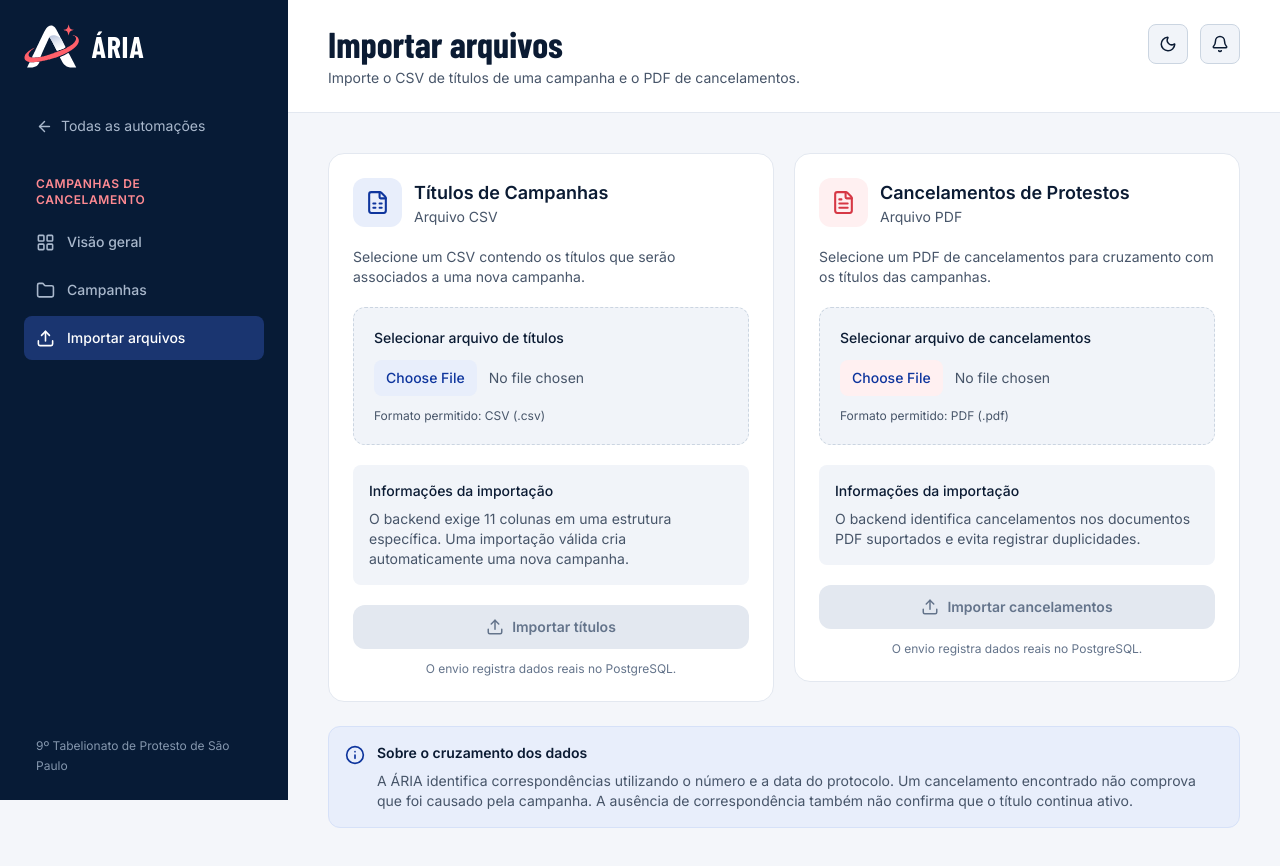
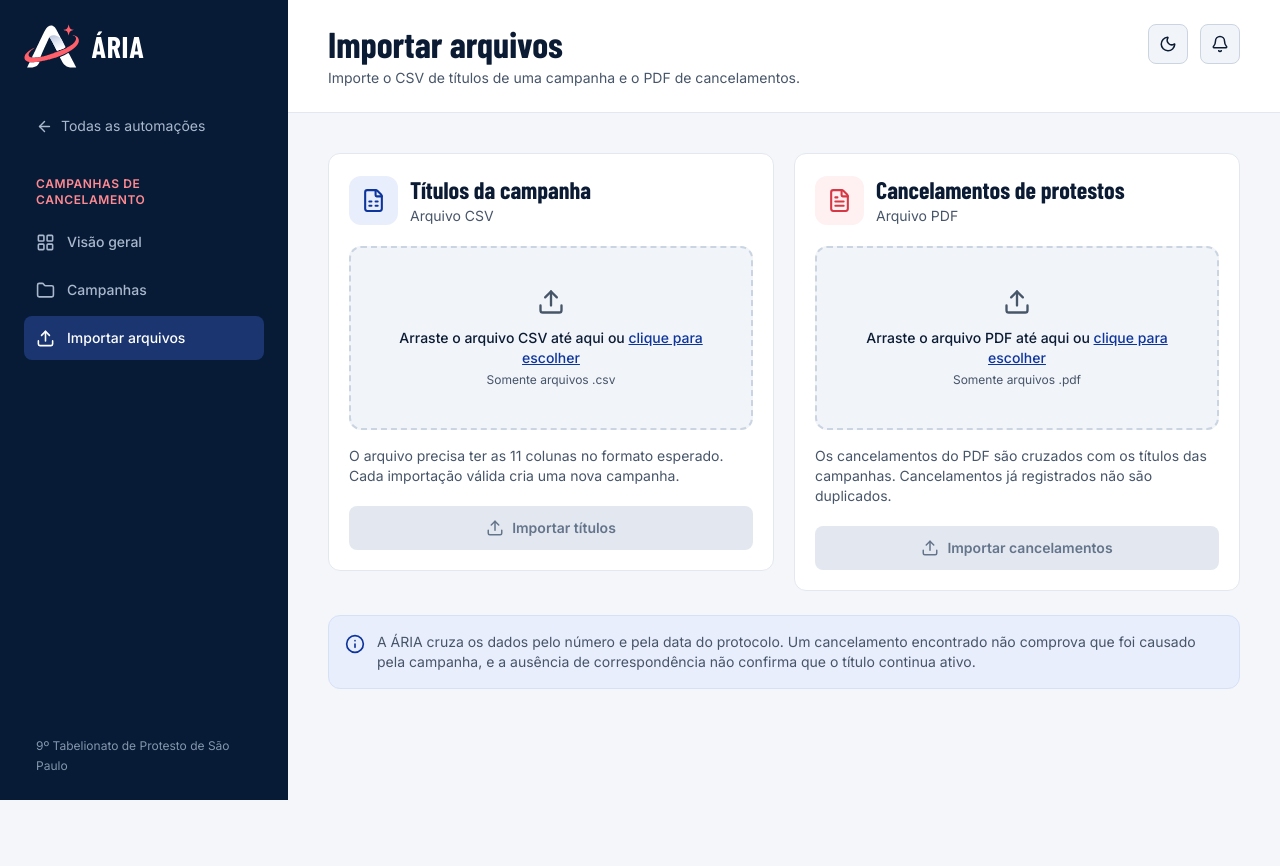
Before and after one commit to Liberato02/9TB_FrontEnd, a React (Vite) app: page /cancelamentos/importar in a window 1280 px wide. After the commit the page ends 800 px from the top, so only its background shows below. Built offline with nearby package versions, Linux system fonts and the light colour scheme.

Commit message:
feat: adiciona arrastar e soltar na importacao de arquivos

```diff
--- a/src/automacoes/cancelamentos/telas/ImportarArquivos.tsx
+++ b/src/automacoes/cancelamentos/telas/ImportarArquivos.tsx
@@ -1,4 +1,4 @@
-import { useRef, useState, type ChangeEvent } from "react";
+import { useRef, useState, type DragEvent, type ReactNode } from "react";
 import {
   FileSpreadsheet,
   FileText,
@@ -41,6 +41,169 @@ function obterMensagemErro(erro: unknown): string {
   return "Ocorreu um erro inesperado durante a importação.";
 }
 
+type AreaImportacaoProps = {
+  tipo: TipoArquivo;
+  titulo: string;
+  descricao: string;
+  observacao: string;
+  icone: ReactNode;
+  arquivo: File | null;
+  erro: string;
+  enviando: boolean;
+  bloqueado: boolean;
+  textoBotao: string;
+  textoEnviando: string;
+  classeBotao: string;
+  resultado: ReactNode;
+  aoSelecionar: (arquivo: File | undefined) => void;
+  aoRemover: () => void;
+  aoImportar: () => void;
+};
+
+function AreaImportacao({
+  tipo,
+  titulo,
+  descricao,
+  observacao,
+  icone,
+  arquivo,
+  erro,
+  enviando,
+  bloqueado,
+  textoBotao,
+  textoEnviando,
+  classeBotao,
+  resultado,
+  aoSelecionar,
+  aoRemover,
+  aoImportar,
+}: AreaImportacaoProps) {
+  const [arrastando, setArrastando] = useState(false);
+
+  const extensao = tipo === "csv" ? ".csv" : ".pdf";
+  const formato = tipo.toUpperCase();
+
+  function soltar(evento: DragEvent<HTMLLabelElement>) {
+    evento.preventDefault();
+    setArrastando(false);
+
+    if (!bloqueado) {
+      aoSelecionar(evento.dataTransfer.files[0]);
+    }
+  }
+
+  return (
+    <article className="flex flex-col rounded-xl border border-borda bg-superficie p-5">
+      <div className="flex items-center gap-3">
+        {icone}
+
+        <div>
+          <h3 className="font-titulo text-2xl font-bold">{titulo}</h3>
+
+          <p className="text-sm text-texto-secundario">{descricao}</p>
+        </div>
+      </div>
+
+      <label
+        htmlFor={`arquivo-${tipo}`}
+        onDragOver={(evento) => {
+          evento.preventDefault();
+
+          if (!bloqueado) {
+            setArrastando(true);
+          }
+        }}
+        onDragLeave={() => setArrastando(false)}
+        onDrop={soltar}
+        className={`mt-5 flex flex-col items-center justify-center rounded-xl border-2 border-dashed px-5 py-10 text-center transition-colors ${
+          bloqueado
+            ? "cursor-not-allowed border-borda bg-superficie-suave opacity-60"
+            : arrastando
+              ? "cursor-copy border-destaque bg-destaque-suave"
+              : "cursor-pointer border-borda-forte bg-superficie-suave hover:border-destaque"
+        }`}
+      >
+        <Upload size={28} className="text-texto-secundario" />
+
+        <span className="mt-3 text-sm font-medium">
+          Arraste o arquivo {formato} até aqui ou{" "}
+          <span className="text-destaque underline">clique para escolher</span>
+        </span>
+
+        <span className="mt-1 text-xs text-texto-secundario">
+          Somente arquivos {extensao}
+        </span>
+
+        <input
+          id={`arquivo-${tipo}`}
+          type="file"
+          accept={extensao}
+          disabled={bloqueado}
+          onChange={(evento) => {
+            aoSelecionar(evento.target.files?.[0]);
+            evento.target.value = "";
+          }}
+          className="sr-only"
+        />
+      </label>
+
+      {erro && (
+        <div
+          role="alert"
+          className="mt-4 flex items-start gap-2 rounded-lg bg-erro-suave p-3 text-sm text-erro"
+        >
+          <AlertCircle size={18} className="shrink-0" />
+
+          <span>{erro}</span>
+        </div>
+      )}
+
+      {arquivo && (
+        <div className="mt-4 flex items-start justify-between gap-3 rounded-lg border border-sucesso-suave-forte bg-sucesso-suave p-3">
+          <div className="flex min-w-0 items-start gap-2">
+            <CheckCircle2 size={20} className="shrink-0 text-sucesso" />
+
+            <div className="min-w-0">
+              <p className="text-sm font-medium break-all text-texto">
+                {arquivo.name}
+              </p>
+
+              <p className="mt-0.5 text-xs text-texto-secundario">
+                {formatarTamanho(arquivo.size)}
+              </p>
+            </div>
+          </div>
+
+          <button
+            type="button"
+            disabled={bloqueado}
+            onClick={aoRemover}
+            aria-label={`Remover arquivo ${formato}`}
+            className="rounded-lg p-1 text-texto-secundario hover:bg-sucesso-suave-forte disabled:opacity-50"
+          >
+            <X size={18} />
+          </button>
+        </div>
+      )}
+
+      <p className="mt-4 text-sm text-texto-secundario">{observacao}</p>
+
+      <button
+        type="button"
+        disabled={!arquivo || bloqueado}
+        onClick={aoImportar}
+        className={`mt-5 flex w-full items-center justify-center gap-2 rounded-lg px-5 py-3 text-sm font-semibold transition-colors disabled:cursor-not-allowed disabled:bg-borda disabled:text-texto-suave ${classeBotao}`}
+      >
+        <Upload size={18} />
+
+        {enviando ? textoEnviando : textoBotao}
+      </button>
+
+      {resultado}
+    </article>
+  );
+}
+
 function ImportarArquivos() {
   const [arquivoCsv, setArquivoCsv] = useState<File | null>(null);
   const [arquivoPdf, setArquivoPdf] = useState<File | null>(null);
@@ -62,14 +225,7 @@ function ImportarArquivos() {
 
   const importacaoEmAndamento = enviando !== null;
 
-  function selecionarArquivo(
-    evento: ChangeEvent<HTMLInputElement>,
-    tipo: TipoArquivo,
-  ) {
-    const arquivo = evento.target.files?.[0];
-
-    evento.target.value = "";
-
+  function selecionarArquivo(arquivo: File | undefined, tipo: TipoArquivo) {
     if (!arquivo || envioEmAndamento.current) {
       return;
     }
@@ -190,260 +346,82 @@ function ImportarArquivos() {
   return (
     <div className="space-y-6">
       <section className="grid grid-cols-1 items-start gap-5 xl:grid-cols-2">
-        <article className="rounded-2xl border border-borda bg-superficie p-6">
-          <div className="flex items-center gap-3">
+        <AreaImportacao
+          tipo="csv"
+          titulo="Títulos da campanha"
+          descricao="Arquivo CSV"
+          observacao="O arquivo precisa ter as 11 colunas no formato esperado. Cada importação válida cria uma nova campanha."
+          icone={
             <div className="rounded-xl bg-destaque-suave p-3">
               <FileSpreadsheet size={25} className="text-destaque" />
             </div>
-
-            <div>
-              <h3 className="text-lg font-semibold">Títulos de Campanhas</h3>
-
-              <p className="text-sm text-texto-secundario">Arquivo CSV</p>
-            </div>
-          </div>
-
-          <p className="mt-5 text-sm text-texto-secundario">
-            Selecione um CSV contendo os títulos que serão associados a uma nova
-            campanha.
-          </p>
-
-          <div className="mt-5 rounded-xl border border-dashed border-borda-forte bg-superficie-suave p-5">
-            <label htmlFor="arquivo-csv" className="block text-sm font-medium">
-              Selecionar arquivo de títulos
-            </label>
-
-            <input
-              id="arquivo-csv"
-              type="file"
-              accept=".csv"
-              disabled={importacaoEmAndamento}
-              onChange={(evento) => selecionarArquivo(evento, "csv")}
-              className="mt-3 w-full text-sm text-texto-secundario file:mr-3 file:rounded-lg file:border-0 file:bg-destaque-suave file:px-3 file:py-2 file:font-medium file:text-destaque disabled:cursor-not-allowed disabled:opacity-50"
-            />
-
-            <p className="mt-3 text-xs text-texto-secundario">
-              Formato permitido: CSV (.csv)
-            </p>
-          </div>
-
-          {erroCsv && (
-            <div
-              role="alert"
-              className="mt-4 flex items-start gap-2 rounded-lg bg-erro-suave p-3 text-sm text-erro"
-            >
-              <AlertCircle size={18} className="shrink-0" />
-
-              <span>{erroCsv}</span>
-            </div>
-          )}
-
-          {arquivoCsv && (
-            <div className="mt-4 rounded-xl border border-sucesso-suave-forte bg-sucesso-suave p-4">
-              <div className="flex items-start justify-between gap-3">
-                <div className="flex min-w-0 items-start gap-2">
-                  <CheckCircle2 size={20} className="shrink-0 text-sucesso" />
-
-                  <div className="min-w-0">
-                    <p className="text-sm font-semibold text-sucesso">
-                      Arquivo selecionado
-                    </p>
-
-                    <p className="mt-1 break-all text-sm text-texto">
-                      {arquivoCsv.name}
-                    </p>
-
-                    <p className="mt-1 text-xs text-texto-secundario">
-                      {formatarTamanho(arquivoCsv.size)}
-                    </p>
-                  </div>
-                </div>
-
-                <button
-                  type="button"
-                  disabled={importacaoEmAndamento}
-                  onClick={() => removerArquivo("csv")}
-                  aria-label="Remover arquivo CSV"
-                  className="rounded-lg p-1 text-texto-secundario hover:bg-sucesso-suave-forte disabled:opacity-50"
-                >
-                  <X size={18} />
-                </button>
-              </div>
-            </div>
-          )}
-
-          <div className="mt-5 rounded-lg bg-superficie-suave p-4">
-            <p className="text-sm font-medium">Informações da importação</p>
-
-            <p className="mt-2 text-sm text-texto-secundario">
-              O backend exige 11 colunas em uma estrutura específica. Uma
-              importação válida cria automaticamente uma nova campanha.
-            </p>
-          </div>
-
-          <button
-            type="button"
-            disabled={!arquivoCsv || importacaoEmAndamento}
-            onClick={() => void executarImportacao("csv")}
-            className="mt-5 flex w-full items-center justify-center gap-2 rounded-xl bg-marca px-5 py-3 text-sm font-semibold text-white transition-colors hover:bg-marca-forte disabled:cursor-not-allowed disabled:bg-borda disabled:text-texto-suave"
-          >
-            <Upload size={18} />
-
-            {enviando === "csv" ? "Importando títulos..." : "Importar títulos"}
-          </button>
-
-          <p className="mt-3 text-center text-xs text-texto-suave">
-            O envio registra dados reais no PostgreSQL.
-          </p>
-
-          {resultadoCsv && (
+          }
+          arquivo={arquivoCsv}
+          erro={erroCsv}
+          enviando={enviando === "csv"}
+          bloqueado={importacaoEmAndamento}
+          textoBotao="Importar títulos"
+          textoEnviando="Importando títulos..."
+          classeBotao="bg-marca text-white hover:bg-marca-forte"
+          resultado={
+            resultadoCsv && (
               <div className="mt-6 space-y-3" role="status">
                 <p className="text-sm font-semibold text-sucesso">
-                Importação CSV concluída com sucesso.
+                  Importação do CSV concluída.
                 </p>
 
                 <ResultadoImportacao tipo="csv" resultado={resultadoCsv} />
               </div>
-          )}
-        </article>
+            )
+          }
+          aoSelecionar={(arquivo) => selecionarArquivo(arquivo, "csv")}
+          aoRemover={() => removerArquivo("csv")}
+          aoImportar={() => void executarImportacao("csv")}
+        />
 
-        <article className="rounded-2xl border border-borda bg-superficie p-6">
-          <div className="flex items-center gap-3">
+        <AreaImportacao
+          tipo="pdf"
+          titulo="Cancelamentos de protestos"
+          descricao="Arquivo PDF"
+          observacao="Os cancelamentos do PDF são cruzados com os títulos das campanhas. Cancelamentos já registrados não são duplicados."
+          icone={
             <div className="rounded-xl bg-coral-suave p-3">
               <FileText size={25} className="text-coral-texto" />
             </div>
-
-            <div>
-              <h3 className="text-lg font-semibold">
-                Cancelamentos de Protestos
-              </h3>
-
-              <p className="text-sm text-texto-secundario">Arquivo PDF</p>
-            </div>
-          </div>
-
-          <p className="mt-5 text-sm text-texto-secundario">
-            Selecione um PDF de cancelamentos para cruzamento com os títulos das
-            campanhas.
-          </p>
-
-          <div className="mt-5 rounded-xl border border-dashed border-borda-forte bg-superficie-suave p-5">
-            <label htmlFor="arquivo-pdf" className="block text-sm font-medium">
-              Selecionar arquivo de cancelamentos
-            </label>
-
-            <input
-              id="arquivo-pdf"
-              type="file"
-              accept=".pdf"
-              disabled={importacaoEmAndamento}
-              onChange={(evento) => selecionarArquivo(evento, "pdf")}
-              className="mt-3 w-full text-sm text-texto-secundario file:mr-3 file:rounded-lg file:border-0 file:bg-coral-suave file:px-3 file:py-2 file:font-medium file:text-destaque disabled:cursor-not-allowed disabled:opacity-50"
-            />
-
-            <p className="mt-3 text-xs text-texto-secundario">
-              Formato permitido: PDF (.pdf)
-            </p>
-          </div>
-
-          {erroPdf && (
-            <div
-              role="alert"
-              className="mt-4 flex items-start gap-2 rounded-lg bg-erro-suave p-3 text-sm text-erro"
-            >
-              <AlertCircle size={18} className="shrink-0" />
-
-              <span>{erroPdf}</span>
-            </div>
-          )}
-
-          {arquivoPdf && (
-            <div className="mt-4 rounded-xl border border-sucesso-suave-forte bg-sucesso-suave p-4">
-              <div className="flex items-start justify-between gap-3">
-                <div className="flex min-w-0 items-start gap-2">
-                  <CheckCircle2 size={20} className="shrink-0 text-sucesso" />
-
-                  <div className="min-w-0">
-                    <p className="text-sm font-semibold text-sucesso">
-                      Arquivo selecionado
-                    </p>
-
-                    <p className="mt-1 break-all text-sm text-texto">
-                      {arquivoPdf.name}
-                    </p>
-
-                    <p className="mt-1 text-xs text-texto-secundario">
-                      {formatarTamanho(arquivoPdf.size)}
-                    </p>
-                  </div>
-                </div>
-
-                <button
-                  type="button"
-                  disabled={importacaoEmAndamento}
-                  onClick={() => removerArquivo("pdf")}
-                  aria-label="Remover arquivo PDF"
-                  className="rounded-lg p-1 text-texto-secundario hover:bg-sucesso-suave-forte disabled:opacity-50"
-                >
-                  <X size={18} />
-                </button>
-              </div>
-            </div>
-          )}
-
-          <div className="mt-5 rounded-lg bg-superficie-suave p-4">
-            <p className="text-sm font-medium">Informações da importação</p>
-
-            <p className="mt-2 text-sm text-texto-secundario">
-              O backend identifica cancelamentos nos documentos PDF suportados e
-              evita registrar duplicidades.
-            </p>
-          </div>
-
-          <button
-            type="button"
-            disabled={!arquivoPdf || importacaoEmAndamento}
-            onClick={() => void executarImportacao("pdf")}
-            className="mt-5 flex w-full items-center justify-center gap-2 rounded-xl bg-coral px-5 py-3 text-sm font-semibold text-noite transition-colors hover:bg-coral-forte disabled:cursor-not-allowed disabled:bg-borda disabled:text-texto-suave"
-          >
-            <Upload size={18} />
-
-            {enviando === "pdf"
-              ? "Importando cancelamentos..."
-              : "Importar cancelamentos"}
-          </button>
-
-          <p className="mt-3 text-center text-xs text-texto-suave">
-            O envio registra dados reais no PostgreSQL.
-          </p>
-
-          {resultadoPdf && (
+          }
+          arquivo={arquivoPdf}
+          erro={erroPdf}
+          enviando={enviando === "pdf"}
+          bloqueado={importacaoEmAndamento}
+          textoBotao="Importar cancelamentos"
+          textoEnviando="Importando cancelamentos..."
+          classeBotao="bg-coral text-noite hover:bg-coral-forte"
+          resultado={
+            resultadoPdf && (
               <div className="mt-6 space-y-3" role="status">
                 <p className="text-sm font-semibold text-sucesso">
-                Importação PDF concluída com sucesso.
+                  Importação do PDF concluída.
                 </p>
 
                 <ResultadoImportacao tipo="pdf" resultado={resultadoPdf} />
               </div>
-          )}
-        </article>
+            )
+          }
+          aoSelecionar={(arquivo) => selecionarArquivo(arquivo, "pdf")}
+          aoRemover={() => removerArquivo("pdf")}
+          aoImportar={() => void executarImportacao("pdf")}
+        />
       </section>
 
       <section className="flex items-start gap-3 rounded-xl border border-destaque-suave-forte bg-destaque-suave p-4">
         <Info size={20} className="mt-0.5 shrink-0 text-destaque" />
 
-        <div>
-          <h3 className="text-sm font-semibold">
-            Sobre o cruzamento dos dados
-          </h3>
-
-          <p className="mt-2 text-sm text-texto-secundario">
-            A ÁRIA identifica correspondências utilizando o número e a data do
-            protocolo. Um cancelamento encontrado não comprova que foi causado
-            pela campanha. A ausência de correspondência também não confirma que
-            o título continua ativo.
+        <p className="text-sm text-texto-secundario">
+          A ÁRIA cruza os dados pelo número e pela data do protocolo. Um
+          cancelamento encontrado não comprova que foi causado pela campanha, e
+          a ausência de correspondência não confirma que o título continua
+          ativo.
         </p>
-        </div>
       </section>
     </div>
   );
```
Lines whose indentation alone changed are shown as unchanged.
